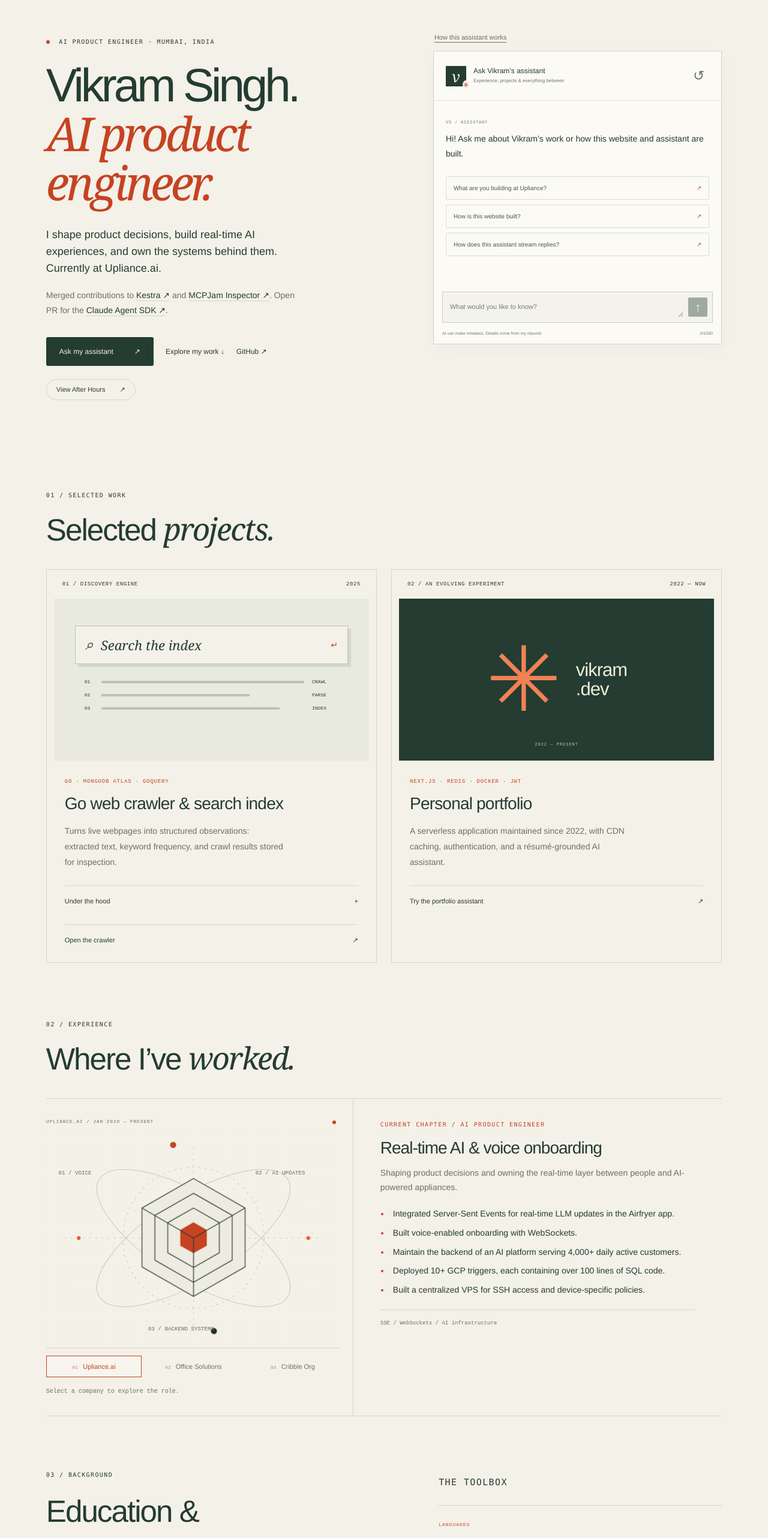
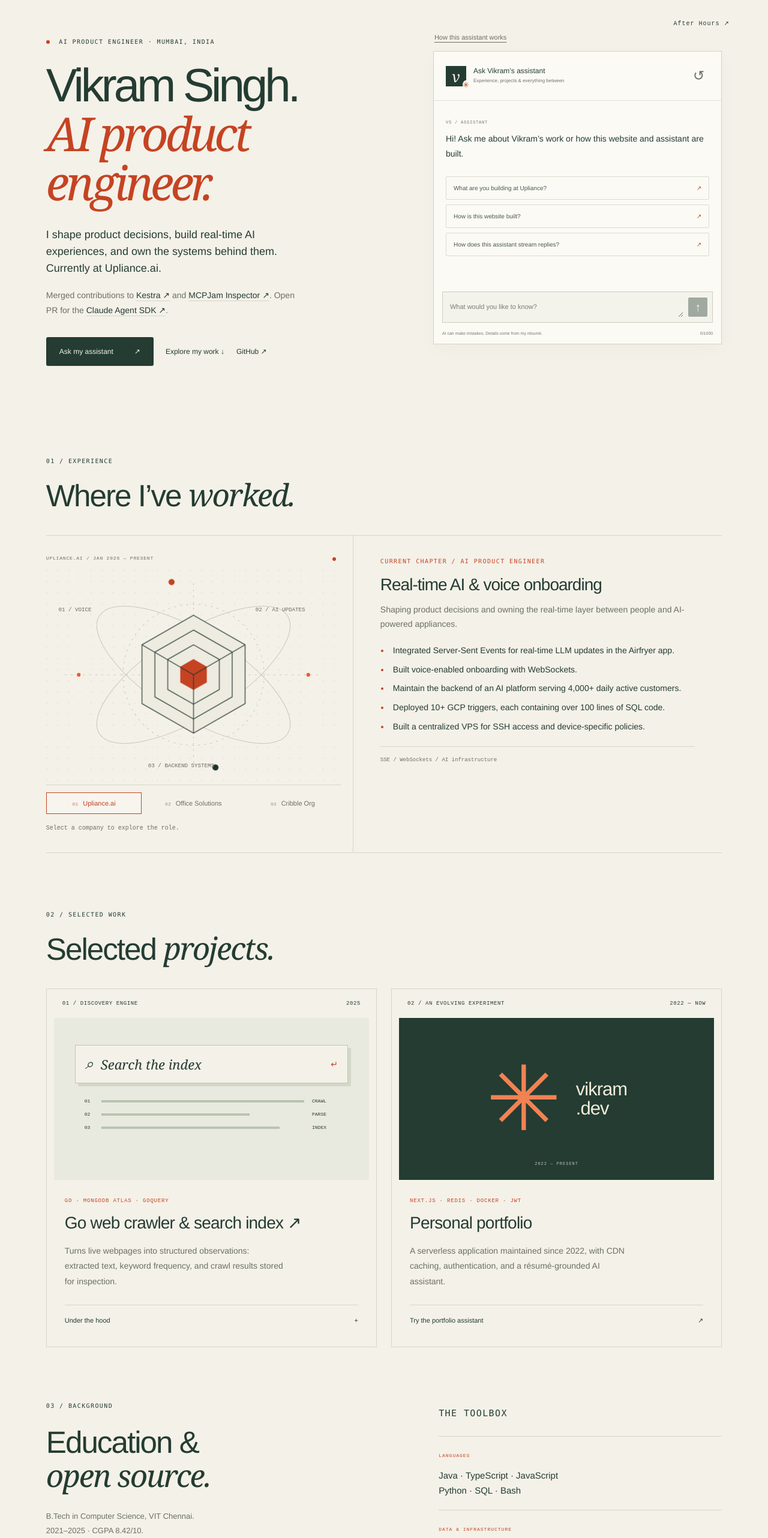
Before and after one commit to vikramsingh117/Intro, a Next.js app: page /simple in a window 1280 px wide. Shown: the top 2564 px of the page at 60% size. Built offline with nearby package versions, Linux system fonts and the light colour scheme.

Commit message:
Refine portfolio navigation and project layout

```diff
--- a/pages/simple.js
+++ b/pages/simple.js
@@ -131,6 +131,9 @@ export default function SimplePortfolio() {
     <a className={styles.skipLink} href="#main">Skip to content</a>
     <div className={styles.readProgress} ref={progress} aria-hidden="true" />
     <div className={styles.page} ref={page}>
+      <nav className={styles.themeNav} aria-label="Portfolio theme">
+        <Link href="/after-hours"><a className={styles.themeSwitch}>After Hours ↗</a></Link>
+      </nav>
       <main id="main">
         <section id="home" className={styles.hero}>
           <div className={styles.heroText}>
@@ -139,7 +142,6 @@ export default function SimplePortfolio() {
             <p className={styles.intro}>I shape product decisions, build real-time AI experiences, and own the systems behind them. Currently at Upliance.ai.</p>
             <p className={styles.openSource}>Merged contributions to <a href="https://github.com/kestra-io/kestra/pull/13219" target="_blank" rel="noreferrer">Kestra ↗</a> and <a href="https://github.com/MCPJam/inspector/pull/737" target="_blank" rel="noreferrer">MCPJam Inspector ↗</a>. Open PR for the <a href="https://github.com/anthropics/claude-agent-sdk-python/pull/259" target="_blank" rel="noreferrer">Claude Agent SDK ↗</a>.</p>
             <div className={styles.heroActions}><a className={styles.primaryLink} href="#ask">Ask my assistant <span>↗</span></a><a className={styles.textLink} href="#work">Explore my work ↓</a><a className={styles.textLink} href="https://github.com/vikramsingh117" target="_blank" rel="noreferrer">GitHub ↗</a></div>
-            <Link href="/after-hours"><a className={styles.themeSwitch}>View After Hours <span>↗</span></a></Link>
           </div>
           <div id="ask" className={styles.heroVisual}>
             <button className={styles.howItWorks} onClick={() => setShowJourney(!showJourney)} aria-expanded={showJourney} aria-controls="assistant-journey">
@@ -155,8 +157,17 @@ export default function SimplePortfolio() {
             </div>
           </div>
         </section>
+        <section id="experience" className={styles.experience} data-reveal>
+          <div className={styles.sectionHead}><div><p className={styles.kicker}>01 / EXPERIENCE</p><h2>Where I’ve <em>worked.</em></h2></div></div>
+          <div className={styles.experienceGrid}>
+            <div className={styles.experienceDrawing}><SystemDrawing selected={activeRole} onSelect={setActiveRole} /></div>
+            <div key={activeRole} id="experience-panel" role="tabpanel" aria-labelledby={"role-" + activeRole} tabIndex={0} className={styles.rolePanel}>
+              <p className={styles.kicker}>{role.current ? "CURRENT CHAPTER" : "PREVIOUS CHAPTER"} / {role.role}</p><h3>{role.summary}</h3><p>{role.description}</p><ul>{role.points.map(point => <li key={point}>{point}</li>)}</ul><p className={styles.roleStack}>{role.stack}</p>
+            </div>
+          </div>
+        </section>
         <section id="work" className={styles.work} data-reveal>
-          <div className={styles.sectionHead}><div><p className={styles.kicker}>01 / SELECTED WORK</p><h2>Selected <em>projects.</em></h2></div></div>
+          <div className={styles.sectionHead}><div><p className={styles.kicker}>02 / SELECTED WORK</p><h2>Selected <em>projects.</em></h2></div></div>
           <div className={styles.projects}>
             <article className={styles.searchProject}>
               <div className={styles.projectLabel}><span>01 / DISCOVERY ENGINE</span><span>2025</span></div>
@@ -164,22 +175,13 @@ export default function SimplePortfolio() {
                 <div className={styles.searchBox}><span>⌕</span> Search the index<i>↵</i></div>
                 <div className={styles.indexRows}><span>01</span><div/><b>CRAWL</b><span>02</span><div/><b>PARSE</b><span>03</span><div/><b>INDEX</b></div>
               </div>
-              <div className={styles.projectCopy}><p className={styles.tags}>GO · MONGODB ATLAS · GOQUERY</p><h3>Go web crawler & search index</h3><p>Turns live webpages into structured observations: extracted text, keyword frequency, and crawl results stored for inspection.</p><ProjectDetails>Built with Go and net/http, GoQuery for HTML parsing, and MongoDB Atlas. Handles Gzip, Brotli, and Deflate responses, with a responsive HTML/CSS interface and environment-based database configuration. April–June 2025.</ProjectDetails><a className={styles.projectLink} href="https://go-web-crawler.onrender.com/" target="_blank" rel="noreferrer">Open the crawler <span>↗</span></a></div>
+              <div className={styles.projectCopy}><p className={styles.tags}>GO · MONGODB ATLAS · GOQUERY</p><h3><a className={styles.cardLink} href="https://go-web-crawler.onrender.com/" target="_blank" rel="noreferrer" aria-label="Go web crawler & search index (opens in a new tab)">Go web crawler & search index ↗</a></h3><p>Turns live webpages into structured observations: extracted text, keyword frequency, and crawl results stored for inspection.</p><div className={styles.cardDetails}><ProjectDetails>Built with Go and net/http, GoQuery for HTML parsing, and MongoDB Atlas. Handles Gzip, Brotli, and Deflate responses, with a responsive HTML/CSS interface and environment-based database configuration. April–June 2025.</ProjectDetails></div></div>
             </article>
             <article className={styles.portfolioProject}>
               <div className={styles.projectLabel}><span>02 / AN EVOLVING EXPERIMENT</span><span>2022 — NOW</span></div>
               <div className={styles.portfolioArt}><span className={styles.largeAsterisk}>✳</span><div><span>vikram</span><span>.dev</span></div><small>2022 — PRESENT</small></div>
               <div className={styles.projectCopy}><p className={styles.tags}>NEXT.JS · REDIS · DOCKER · JWT</p><h3>Personal portfolio</h3><p>A serverless application maintained since 2022, with CDN caching, authentication, and a résumé-grounded AI assistant.</p><a href="#ask" className={styles.projectLink}>Try the portfolio assistant <span>↗</span></a></div>
             </article>
-          </div>
-        </section>
-        <section id="experience" className={styles.experience} data-reveal>
-          <div className={styles.sectionHead}><div><p className={styles.kicker}>02 / EXPERIENCE</p><h2>Where I’ve <em>worked.</em></h2></div></div>
-          <div className={styles.experienceGrid}>
-            <div className={styles.experienceDrawing}><SystemDrawing selected={activeRole} onSelect={setActiveRole} /></div>
-            <div key={activeRole} id="experience-panel" role="tabpanel" aria-labelledby={"role-" + activeRole} tabIndex={0} className={styles.rolePanel}>
-              <p className={styles.kicker}>{role.current ? "CURRENT CHAPTER" : "PREVIOUS CHAPTER"} / {role.role}</p><h3>{role.summary}</h3><p>{role.description}</p><ul>{role.points.map(point => <li key={point}>{point}</li>)}</ul><p className={styles.roleStack}>{role.stack}</p>
-            </div>
           </div>
         </section>
         <section className={styles.about} id="about" data-reveal>
--- a/styles/Home.module.css
+++ b/styles/Home.module.css
@@ -62,8 +62,9 @@
 .primaryLink { display: inline-flex; gap: 35px; background: var(--ink); color: var(--paper); border-radius: 3px; padding: 17px 22px; font-size: 12px; transition: background .2s; }
 .primaryLink:hover { background: var(--orange); }
 .textLink { font-size: 12px; }
-.themeSwitch { display:inline-flex; align-items:center; gap:24px; margin-top:22px; padding:10px 16px; border:1px solid var(--line); border-radius:30px; font-size:11px; transition:color .2s,border-color .2s; }
-.themeSwitch:hover { color:var(--orange); border-color:var(--orange); }
+.themeNav { position:absolute; top:28px; right:5%; z-index:5; }
+.themeSwitch { font:10px monospace; letter-spacing:1px; }
+@media (max-width:800px) { .themeNav { right:6%; }.themeSwitch { font-size:8px; } }
 .drawing { border-top: 1px solid var(--line); border-bottom: 1px solid var(--line); }
 .drawingTop { display: flex; justify-content: space-between; align-items: center; font: 8px/1.6 monospace; letter-spacing: .8px; color: var(--muted); padding: 12px 0; }
 .drawing svg { display: block; width: 100%; height: auto; }
@@ -76,6 +77,10 @@
 .sectionHead .kicker { margin-bottom: 20px; }
 .projects { display: grid; grid-template-columns: 1fr 1fr; gap: 24px; }
 .searchProject, .portfolioProject { border: 1px solid var(--line); }
+.searchProject { position:relative; }
+.cardLink::after { content:""; position:absolute; inset:0; }
+.cardLink:focus-visible::after { outline:2px solid var(--orange); outline-offset:5px; }
+.cardDetails { position:relative; z-index:1; }
 .projectLabel { display: flex; justify-content: space-between; font: 9px monospace; letter-spacing: .6px; padding: 19px 26px; }
 .searchArt { background: #e9eadf; margin: 0 12px; padding: 45px 35px 22px; min-height: 270px; }
 .searchBox { display: flex; align-items: center; gap: 12px; padding: 16px; background: var(--paper); border: 1px solid #bdc4b6; font-family: Georgia, serif; font-style: italic; font-size: 22px; box-shadow: 5px 5px 0 #d3d8c9; }
```
